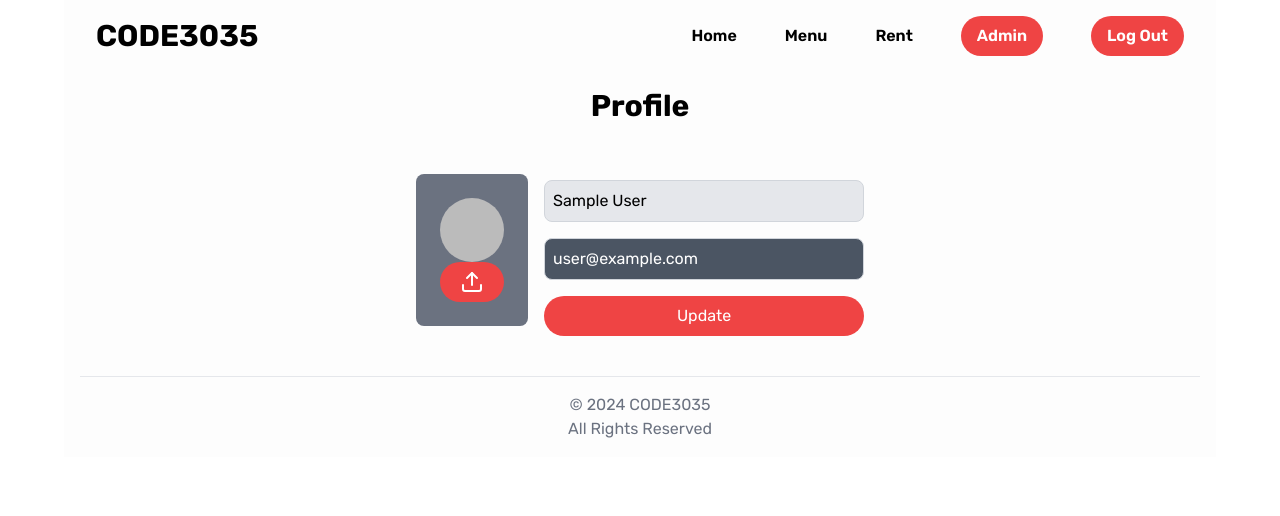
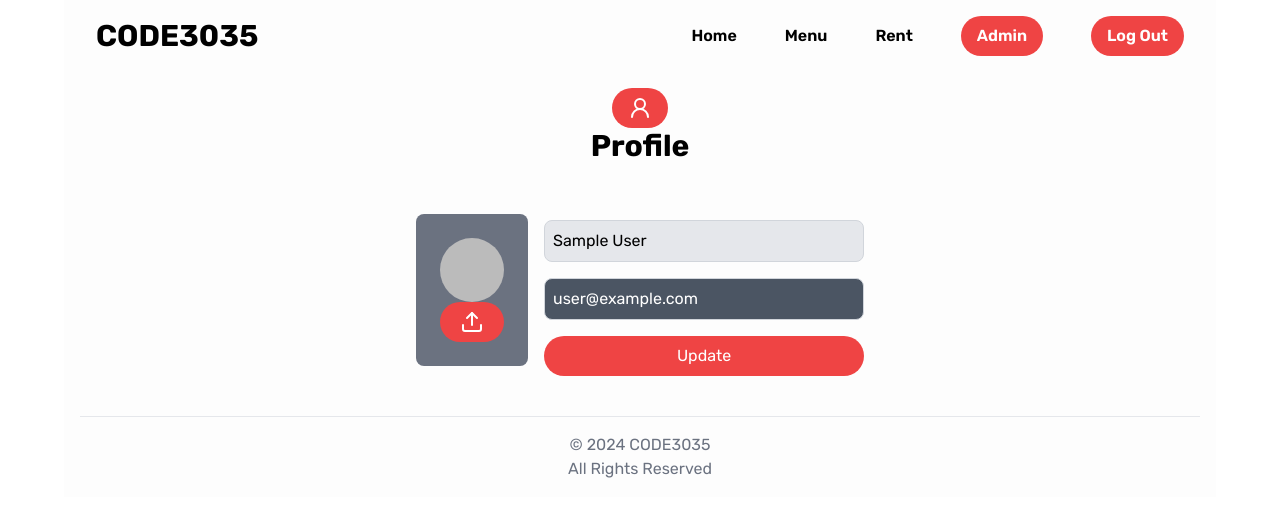
Before and after one commit to Danieldo1/code3035, a Next.js app: page /profile in a window 1280 px wide. Shown: the top 516 px of the page. Built offline with nearby package versions, Linux system fonts and the light colour scheme; no server answers; the database is empty; sample sign-in values are in the browser's storage.

Commit message:
Added a bar for adminb

```diff
--- a/src/app/api/auth/[...nextauth]/route.js
+++ b/src/app/api/auth/[...nextauth]/route.js
@@ -23,7 +23,7 @@ export const authOptions = {
         mongoose.connect(process.env.MONGODB_URL)
         const user= await User.findOne({email})
           if(user && user.password === password) {
-            // console.log(user)
+            // console.log(user.password)
             return user
           } else {
             return null
--- a/src/app/profile/page.js
+++ b/src/app/profile/page.js
@@ -7,6 +7,7 @@ import { Upload } from 'lucide-react'
 import {redirect} from 'next/navigation'
 import { useRouter } from 'next/navigation'
 import { toast } from 'react-hot-toast'
+import Tabs from '../../components/Tabs'
 
 const ProfilePage = () => {
     const session = useSession()
@@ -14,6 +15,7 @@ const ProfilePage = () => {
     const status = session.status
     const [userName, setUserName] = useState('')
     const [userImage, setUserImage] = useState('')
+    const [isAdmin, setIsAdmin] = useState(false)
 
 
     const router = useRouter()
@@ -26,6 +28,7 @@ if(status === 'authenticated'){
     console.log(data)
     setUserName(data.name)
     setUserImage(data.image)
+    setIsAdmin(data.admin)
    })
   })
 }
@@ -53,6 +56,7 @@ if(status === 'authenticated'){
         if(response.ok){
             toast.success('Profile Updated')
         }
+        router.refresh()
     }
 
 
@@ -75,6 +79,8 @@ if(status === 'authenticated'){
       }
   return (
     <section className='mt-4'>
+
+    <Tabs isAdmin={isAdmin} />
         <h1 className='text-3xl font-bold text-center'>Profile</h1>
 
         <div className='max-w-md mx-auto my-10 items-center justify-center'>
--- /dev/null
+++ b/src/components/Tabs.js
@@ -0,0 +1,25 @@
+import React from 'react'
+import Link from 'next/link'
+import {UserRound,Layers2,Utensils,Truck,Users} from 'lucide-react'
+
+const Tabs = ({isAdmin}) => {
+  return (
+
+              <div className='flex gap-4 justify-center items-center'>
+        <Link href='/profile' className='bg-red-500 text-white px-4 py-2 rounded-full'><UserRound/></Link>
+        {isAdmin && (
+          <>
+          <Link  className='bg-gray-500 text-black px-4 py-2 rounded-full' href='/categories'><Layers2/></Link>
+          <Link  className='bg-gray-500 text-black px-4 py-2 rounded-full' href='/menu'><Utensils/>
+</Link>
+          <Link className='bg-gray-500 text-black px-4 py-2 rounded-full '  href='/orders'><Truck/></Link>
+          <Link  className='bg-gray-500 text-black px-4 py-2 rounded-full' href='/users'><Users/></Link>
+
+          </>
+        )}
+      </div>
+
+  )
+}
+
+export default Tabs
--- a/src/models/User.js
+++ b/src/models/User.js
@@ -26,6 +26,10 @@ return false
     },
     image: {
         type: String,
+    },
+    admin: {
+        type: Boolean,
+        default: false
     }
 },{timestamps: true});
 
```
